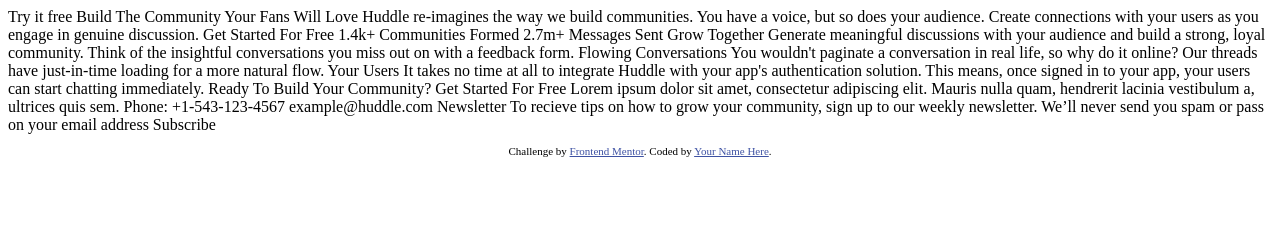
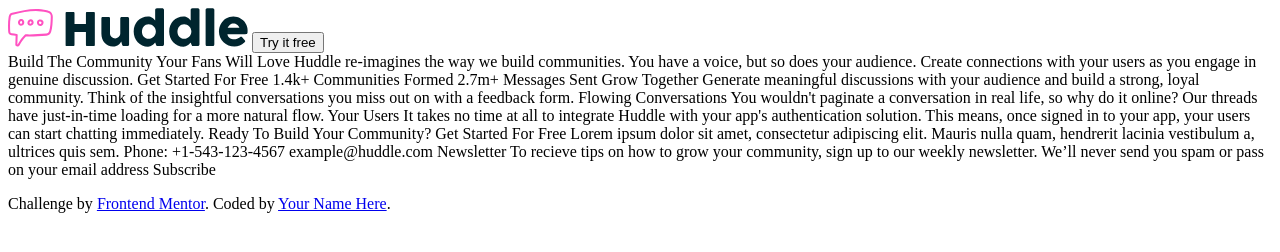
Before and after one commit to kudi-code/reto-landing-equipo-enero, a plain HTML site: page index.html in a window 1280 px wide. Drawn offline with Linux system fonts and the light colour scheme.

Commit message:
Se agrega estructura inicial y Styles.css

```diff
--- a/index.html
+++ b/index.html
@@ -3,19 +3,24 @@
 <head>
   <meta charset="UTF-8">
   <meta name="viewport" content="width=device-width, initial-scale=1.0"> <!-- displays site properly based on user's device -->
-
+  <link rel="preconnect" href="https://fonts.googleapis.com">
+  <link rel="preconnect" href="https://fonts.googleapis.com">
+  <link rel="preconnect" href="https://fonts.gstatic.com" crossorigin>
+  <link href="https://fonts.googleapis.com/css2?family=Open+Sans:ital,wght@0,300;0,400;0,500;0,600;0,700;0,800;1,300;1,400;1,500;1,600;1,700;1,800&family=Poppins:ital,wght@0,100;0,200;0,300;0,400;0,500;0,600;0,700;0,800;0,900;1,100;1,200;1,300;1,400;1,500;1,600;1,700;1,800;1,900&display=swap" rel="stylesheet">
   <link rel="icon" type="image/png" sizes="32x32" href="./images/favicon-32x32.png">
+  <link rel="stylesheet" href="./style.css">
 
   <title>Frontend Mentor | Huddle landing page with curved sections</title>
-
-  <!-- Feel free to remove these styles or customise in your own stylesheet 👍 -->
   <style>
-    .attribution { font-size: 11px; text-align: center; }
-    .attribution a { color: hsl(228, 45%, 44%); }
+    /*Trabajaremos todo el css en style.css*/
   </style>
 </head>
 <body>
-  Try it free
+  <nav>
+    <img src="./images/logo.svg" alt="Huddle">
+    <button id="try">Try it free</button>
+  </nav>
+
 
   Build The Community Your Fans Will Love
 
--- /dev/null
+++ b/style.css
@@ -0,0 +1,38 @@
+/*Estructura básica. No modificar*/
+
+:root{ /*Declaración de colores*/
+    --Pink: hsl(322, 100%, 66%);
+    --Light-Pink: hsl(321, 100%, 78%);
+    --Light-Red: hsl(0, 100%, 63%);
+    /* Neutral */
+    --Very-Dark-Cyan: hsl(192, 100%, 9%);
+    --Very-Pale-Blue: hsl(207, 100%, 98%);
+}
+
+h1,h2,h3,h4,h5{ /*Títulos*/
+    font-family: 'Poppins', sans-serif;
+    font-weight: 700;
+}
+/*Termina estructura básica*/
+
+/*Móvil: desde 375 px*/
+
+
+
+
+
+/*Desktop, desde 1440 px*/
+@media only screen and (min-width: 1440px){
+
+
+}
+
+
+
+
+/* h´s
+- Family: [Poppins](https://fonts.google.com/specimen/Poppins)
+- Weights: 700
+
+- Family: [Open Sans](https://fonts.google.com/specimen/Open+Sans)
+- Weights: 400, 600, 700 */
```
